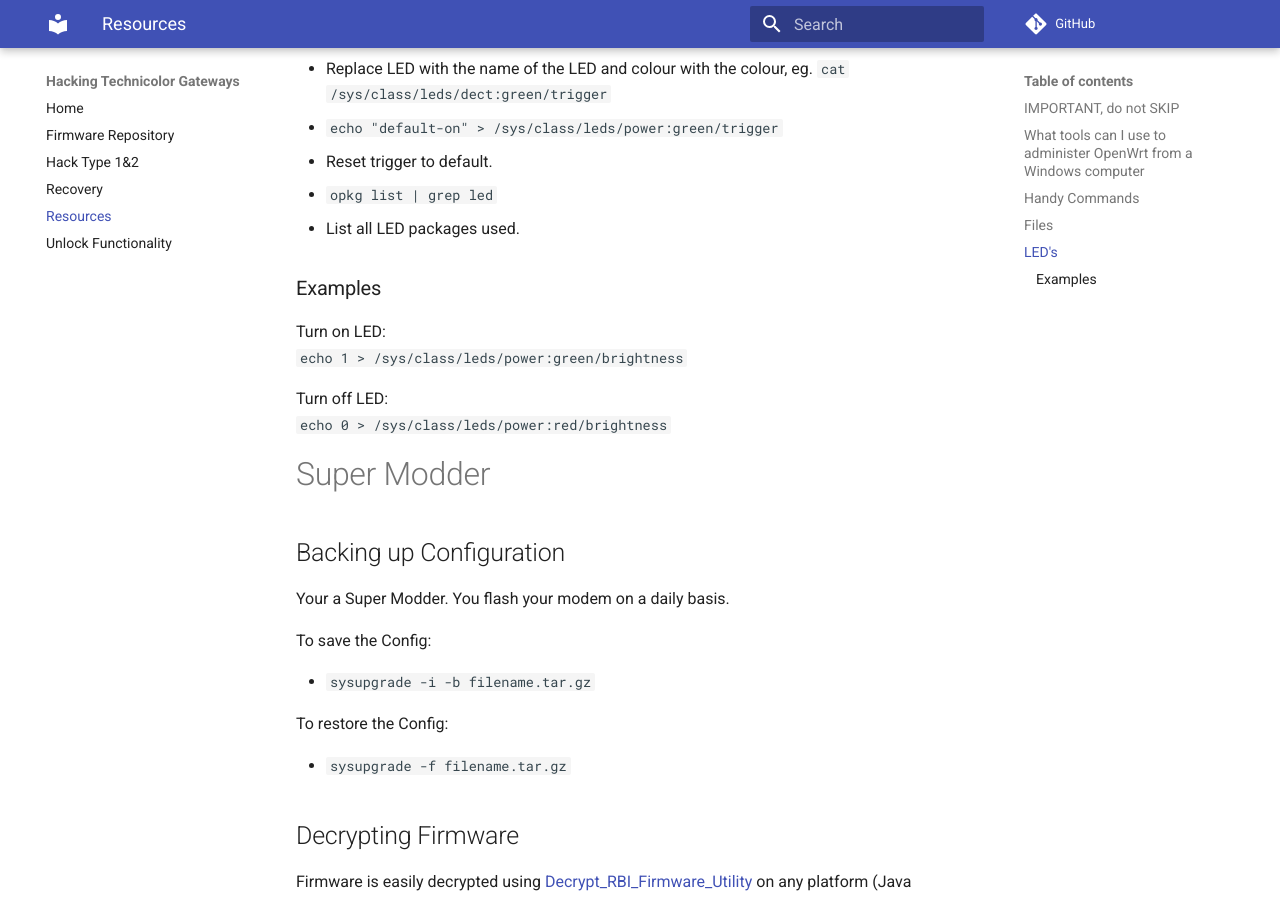
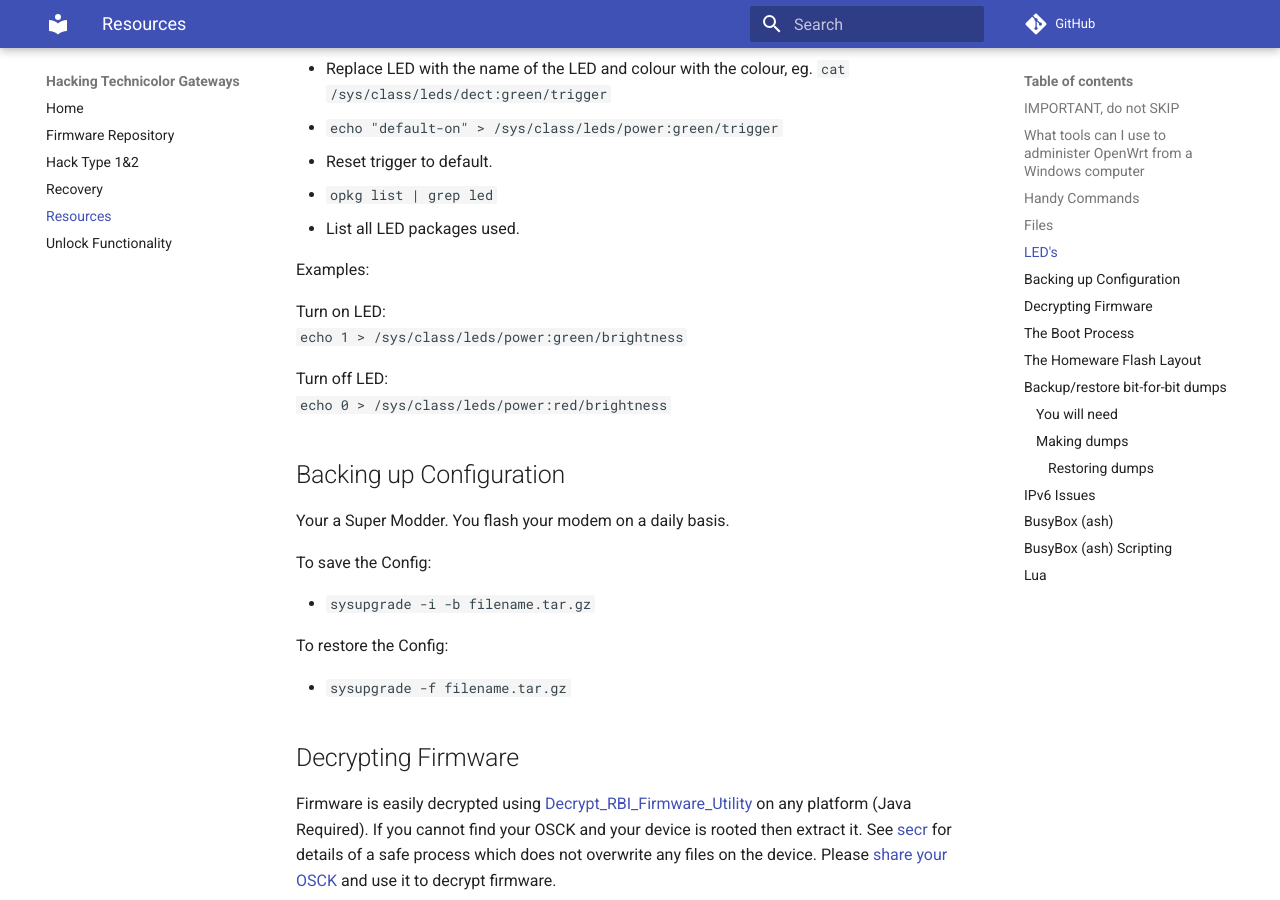
Before and after one commit to hack-technicolor/hack-technicolor, an MkDocs documentation site: the page built from docs/Resources.md, in a window 1280 px wide and 900 px high, scrolled down 2267 px. Built offline with MkDocs 1.6.1 and Material for MkDocs 9.7.7, drawn with Linux system fonts in a browser that asks for light colours; comment, search, counter and statistics services are not loaded.

Commit message:
Adjust heading levels

````diff
--- a/docs/Resources.md
+++ b/docs/Resources.md
@@ -92,15 +92,13 @@
 * `opkg list | grep led`
   * List all LED packages used.
 
-### Examples
+Examples:
 
 Turn on LED:
 `echo 1 > /sys/class/leds/power:green/brightness`
 
 Turn off LED:
 `echo 0 > /sys/class/leds/power:red/brightness`
-
-# Super Modder
 
 ## Backing up Configuration
 
@@ -198,11 +196,11 @@
 
 Raw firmware dumps (which are not RBI files) are flashed this way to matching devices.
 
-### IPv6 Issues
+## IPv6 Issues
 
 IPv6 is very problematic in most "TCH" Wrt builds (Homeware). The old OpenWRT version used by Technicolor to build Homeware (Chaos Calmer) has broken IPv6 Support. It also depends on the ISP's configuration. [See more.](https://github.com/Ansuel/tch-nginx-gui/issues/114)
 
-### BusyBox (ash)
+## BusyBox (ash)
 
 The gateway runs [BusyBox](https://busybox.net/about.html) as it's terminal emulator, designed for Embedded Linux systems.
 
@@ -238,13 +236,13 @@
         uptime, vconfig, vi, wc, wget, which, xargs, yes, zcat
 ```
 
-### BusyBox (ash) Scripting</b>
+## BusyBox (ash) Scripting</b>
 
 In practical terms it can be thought of as a stripped down version of bash, so write bash script and fix the errors for features not supported.
 
 [A basic ash Guide](https://linux.die.net/man/1/ash)
 
-### Lua
+## Lua
 
 All of the web interface and some of the daemons are written in Lua.
 
````
